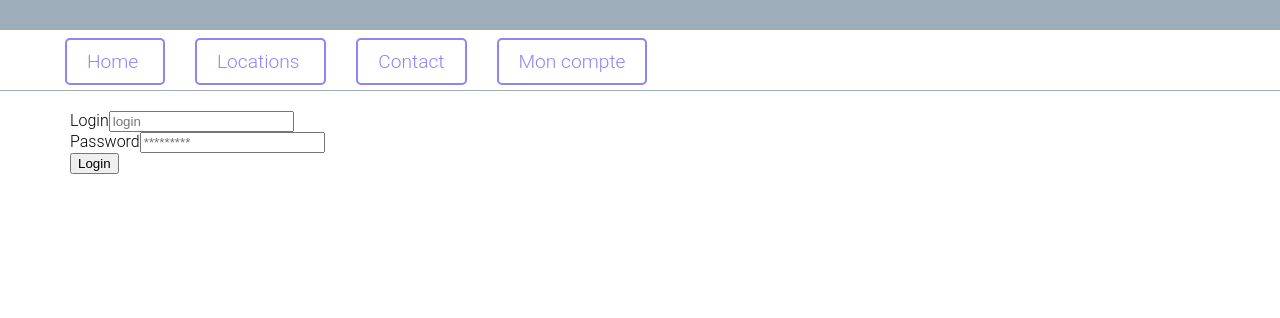
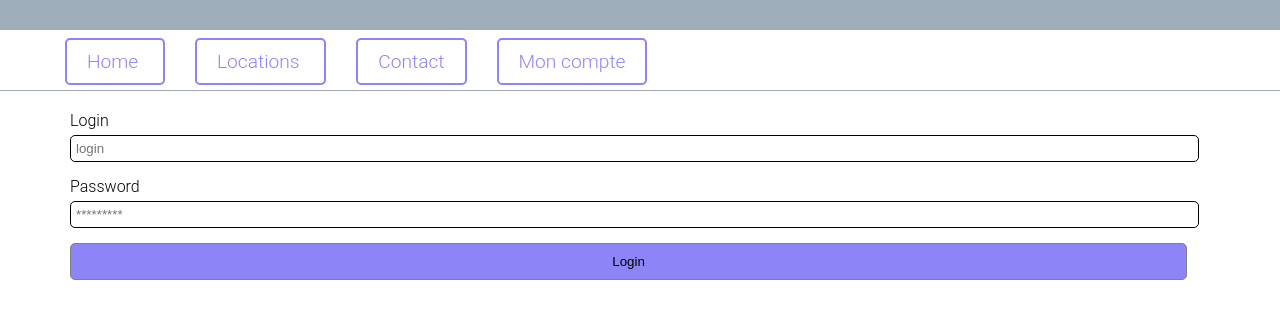
Before and after one commit to Maxlego08/Car-Rental, an Angular app: page /login in a window 1280 px wide. Shown: the top 318 px of the page. Built offline with nearby package versions, Linux system fonts and the light colour scheme.

Commit message:
:construction: Ajout du design de la page contact et login

```diff
--- a/src/app/contact/contact.component.html
+++ b/src/app/contact/contact.component.html
@@ -1,5 +1,5 @@
-<div>
-    <div>
+<div class="contact">
+    <div class="contact-description">
         Lorem ipsum dolor sit amet, consectetur adipiscing elit, sed do eiusmod tempor incididunt ut labore et dolore magna aliqua. Ut enim ad minim veniam, quis nostrud exercitation ullamco laboris nisi ut aliquip ex ea commodo consequat.
     </div>
     <fieldset>
@@ -10,20 +10,20 @@
                     <td>
                         <label for="email">E-mail</label>
                     </td>
-                    <td>
+                    <td class="td">
                         <input type="email" id="email" name="email" placeholder="xyz@example.com">
                     </td>
                 </tr>
                 <tr>
                     <td><label for="topic">Sujet</label></td>
-                    <td><input type="text" id="topic" name="topic" placeholder="Location du 21/09"></td>
+                    <td class="td"><input type="text" id="topic" name="topic" placeholder="Location du 21/09"></td>
                 </tr>
                 <tr>
                     <td><label for="message">Message</label></td>
                     <td><textarea placeholder="Bonjour, ..." name="message" id="message"></textarea></td>
                 </tr>
                 <tr>
-                    <td><input type="button" (click)="onContactFormSubmit()" value="Soumettre"></td>
+                    <td><input id="submit" type="button" (click)="onContactFormSubmit()" value="Soumettre"></td>
                 </tr>
             </table>
         </form>
--- a/src/app/login/login.component.html
+++ b/src/app/login/login.component.html
@@ -1,15 +1,15 @@
 <div class="loginForm">
     <form>
-        <div>
-            <label for="login">Login</label>
+        <div class="flex mb2">
+            <label for="login" class="mb1">Login</label>
             <input type="text" id="login" placeholder="login" />
         </div>
-        <div>
-            <label for="password">Password</label>
+        <div class="flex mb2">
+            <label for="password" class="mb1">Password</label>
             <input type="password" id="password" placeholder="*********" />
         </div>
         <div>
-            <input type="submit" value="Login" />
+            <input id="submit" type="submit" value="Login" />
         </div>
     </form>
 </div>
--- a/src/styles.css
+++ b/src/styles.css
@@ -122,3 +122,55 @@ header nav {
   flex-direction: column;
   justify-content: flex-end;
 }
+
+.contact {
+  margin: 5px;
+}
+
+.contact-description {
+  margin-bottom: 10px;
+}
+
+legend {
+  font-size: 1.5em;
+}
+
+#submit {
+  padding: 10px 30px;
+  background: #8c84f7;
+  border: solid gray 1px;
+  border-radius: 5px;
+  transition: 0.3s;
+  text-align: center;
+}
+
+#submit:hover {
+  background: #c7c3fb;
+}
+
+.td {
+  width: 100%;
+}
+
+input, textarea {
+  width: 98%;
+  padding: 5px;
+  border: solid black 1px;
+  border-radius: 5px;
+}
+.flex {
+  display: flex;
+  flex-direction: column;
+}
+
+.mb2 {
+  margin-bottom: 15px;
+}
+
+.mb1 {
+  margin-bottom: 5px;
+}
+
+tr {
+  padding: 15px 5px;
+}
```
